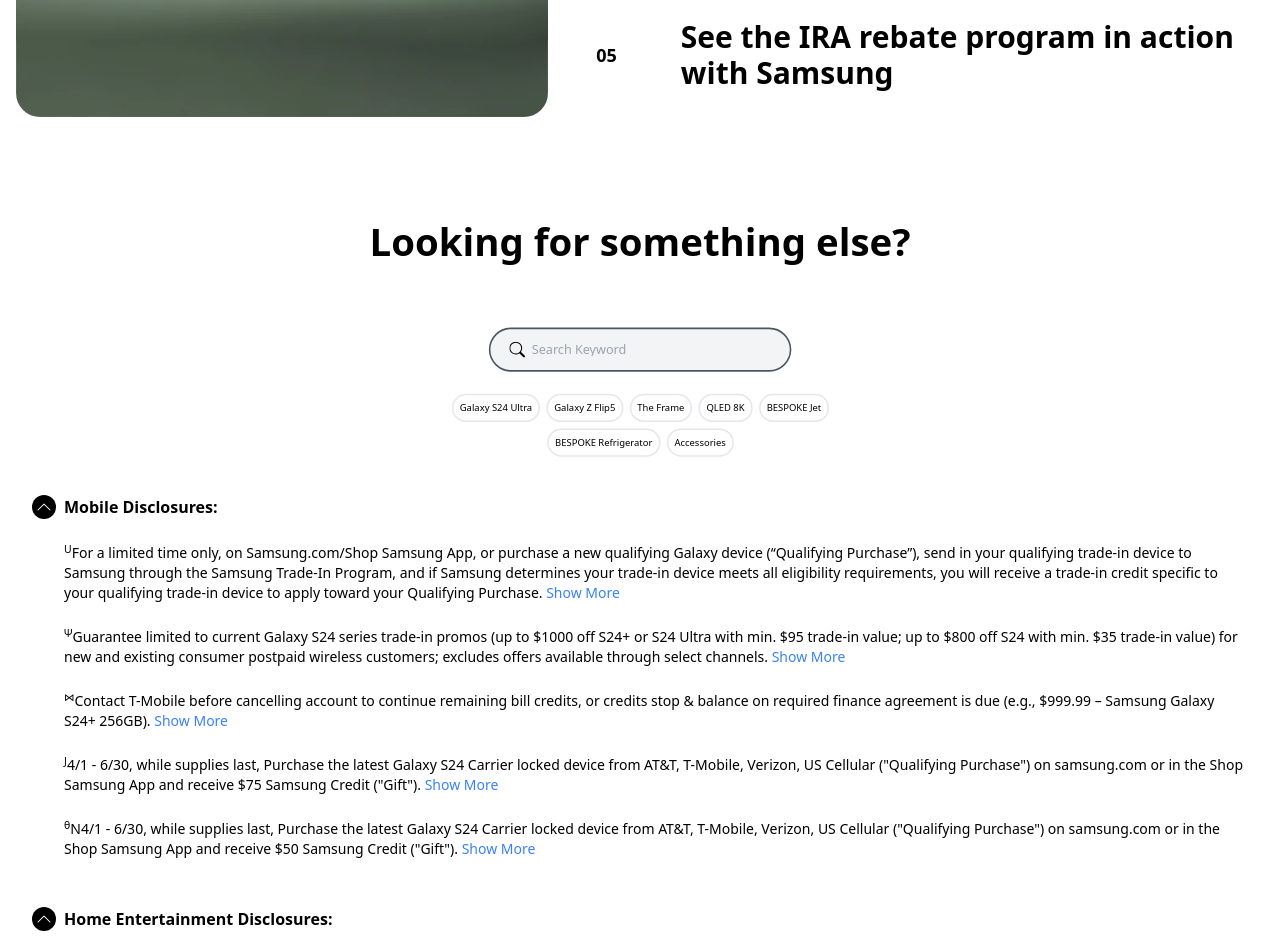
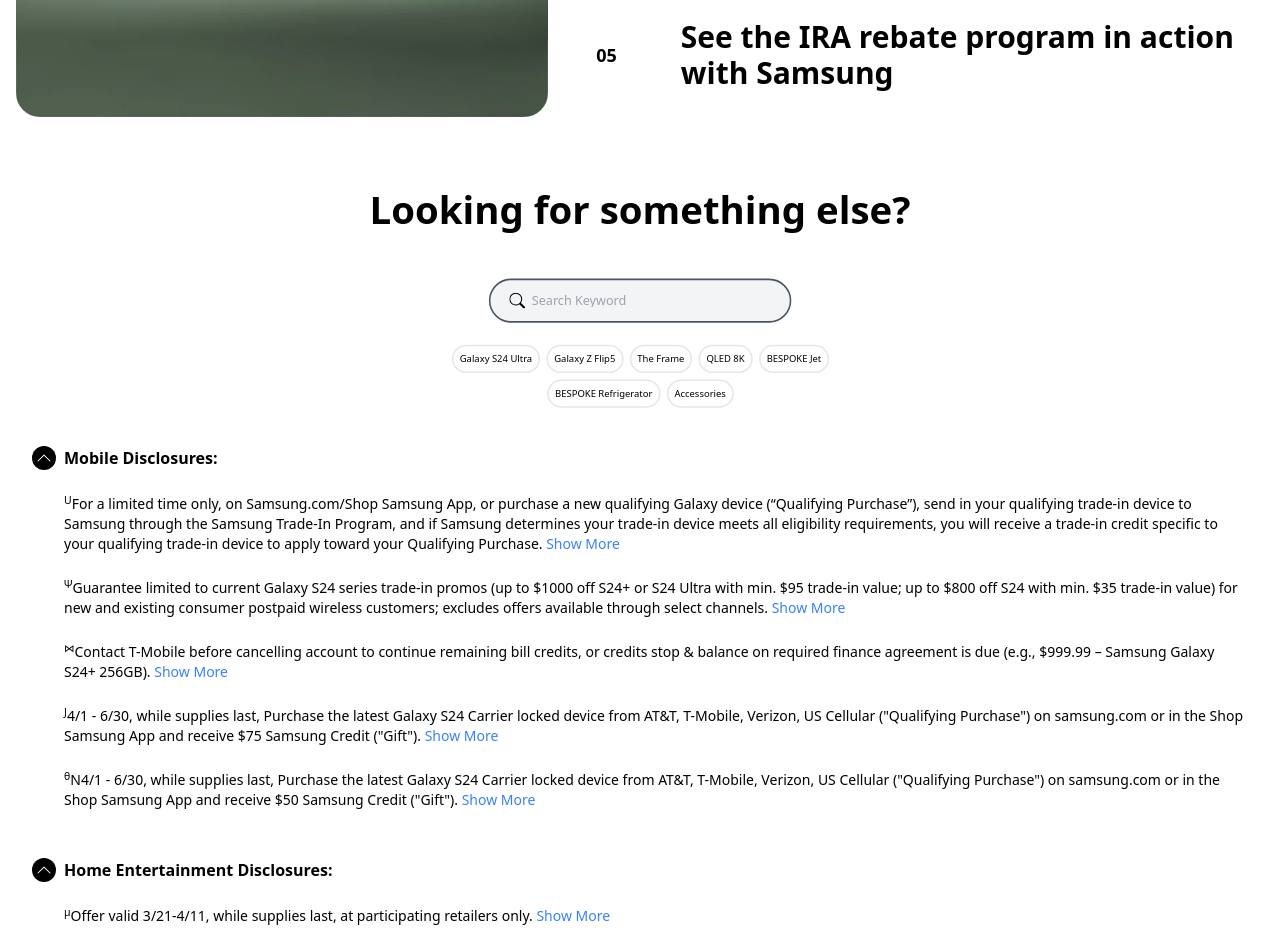
Before and after one commit to selaxyz/samsung-web-clone, a plain HTML site: page index.html in a window 1280 px wide. Shown: the part 4597-5544 px from the top of the page. Drawn offline with nearby package versions, Linux system fonts and the light colour scheme; a web font is replaced by a local one.

Commit message:
feature : continue on search bar part.

```diff
--- a/index.html
+++ b/index.html
@@ -565,15 +565,14 @@
     </section>
 
 
-    <section class="max-w-screen-2xl w-screen ">
-        <div class="flex items-center flex-col justify-center">
+    <section class="max-w-screen-2xl w-screen flex flex-col items-center">
+        <div class="header flex  justify-center w-full pt-[2.5vw] pb-4 md:pt-[1.2vw] font-semibold text-[8vw] sm:text-[3vw]  sm:w-[87vw] sm:min-w-[96.6vw] text-center  ">
+            <h1>Looking for something else?</h1>
+        </div>
+        <div class="flex items-center  flex-col justify-start">
             <!-- <div class="header font-semibold text-[48px] w-[87vw] text-center mx-auto md:text-2xl py-8"> -->
 
-            <div class="header w-full pt-[3vw] pb-2 md:pt-12 font-semibold text-[8vw] sm:text-[3vw]  sm:w-[87vw] sm:max-w-[96.6vw] text-center  md:py-8">
-                <h1>Looking for something else?</h1>
-            </div>
-
-            <div class=" scale-down-element hidden sm:flex flex-col items-center justify-center ">
+            <div class=" scale-down-element  hidden sm:flex flex-col items-center justify-start ">
                 <div
                     class="flex md:flex md:w-[35vw] md:max-w-96 my-2 mx-4 justify-start items-center rounded-full border-gray-600 border-2  bg-gray-100 pl-[1.5rem] pr-[5.2rem]  sm:pr-20 py-4 gap-4 md:gap-2">
                     <button><svg xmlns="http://www.w3.org/2000/svg" width="20 " height="20" fill="currentColor"
@@ -581,7 +580,7 @@
                             <path
                                 d="M11.742 10.344a6.5 6.5 0 1 0-1.397 1.398h-.001q.044.06.098.115l3.85 3.85a1 1 0 0 0 1.415-1.414l-3.85-3.85a1 1 0 0 0-.115-.1zM12 6.5a5.5 5.5 0 1 1-11 0 5.5 5.5 0 0 1 11 0" />
                         </svg></button>
-                    <input class=" bg-gray-100 w-[65vw] sm:w-[20vw] h-[3vh] sm:h-[2vh] " type="text" placeholder="Search Keyword">
+                    <input class="bg-gray-100 w-[65vw] sm:w-[20vw] h-[3vh] sm:h-[2vh] " type="text" placeholder="Search Keyword">
                 </div>
                 <div class="btn hidden sm:flex grid-cols-5 items-center justify-center gap-2">
                     <button class="btn border-2 sm:text-xs text-base border-gray-200 p-2 rounded-full mt-5">Galaxy S24
@@ -848,6 +847,10 @@
             // element.style.width = scaledWidth + 'px';
             if (0.65 < scaleFactor && scaleFactor < 1.25) {
                 element.style.scale = scaleFactor
+            } else if (scaleFactor < 0.65 ) {
+                element.style.scale = 0.65
+            }  else if (scaleFactor > 1.25 ) {
+                element.style.scale = 1.25
             };
             console.log('work')
         }
```
